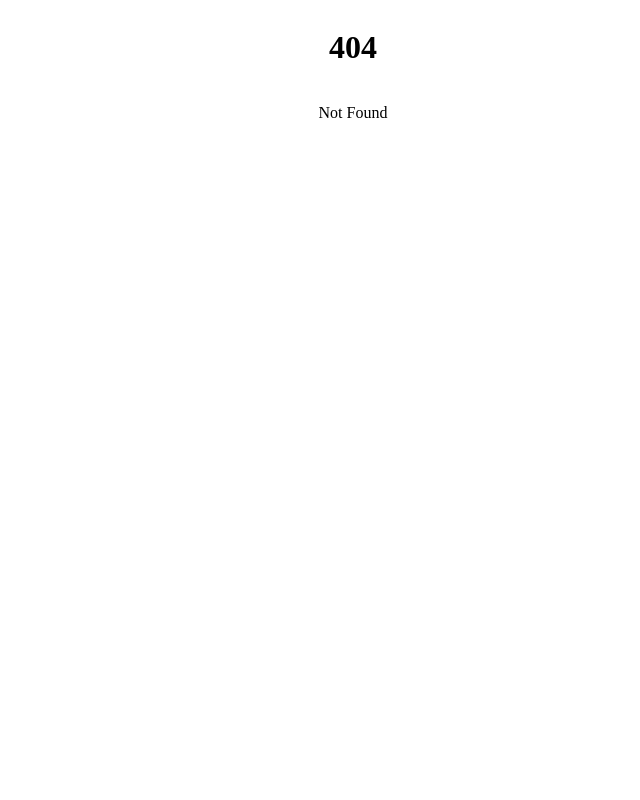
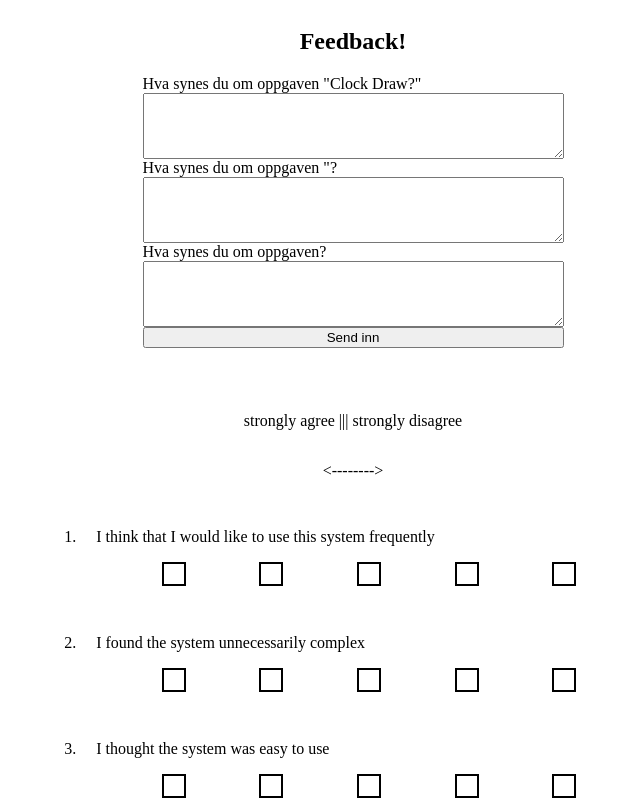
Before and after one commit to ntnon/svelte-cog, a SvelteKit app: page /feedback in a window 1280 px wide. Before the commit this address had no page. Shown: the top 800 px of the page, without its empty margins (287-927 px from the left). Built offline with nearby package versions, Linux system fonts and the light colour scheme.

Commit message:
feedback page

```diff
--- /dev/null
+++ b/src/routes/feedback/+page.svelte
@@ -0,0 +1,24 @@
+<script lang="ts">
+	import SUS from '../../components/feedback/SUS.svelte';
+</script>
+
+<h2>Feedback!</h2>
+
+<form>
+	<label for="feedback">Hva synes du om oppgaven "Clock Draw?"</label>
+	<textarea id="feedback" name="feedback" rows="4" cols="50"></textarea>
+	<label for="feedback">Hva synes du om oppgaven "?</label>
+	<textarea id="feedback" name="feedback" rows="4" cols="50"></textarea>
+	<label for="feedback">Hva synes du om oppgaven?</label>
+	<textarea id="feedback" name="feedback" rows="4" cols="50"></textarea>
+	<input type="submit" value="Send inn" />
+</form>
+
+<SUS></SUS>
+
+<style>
+	form {
+		display: flex;
+		flex-direction: column;
+	}
+</style>
```
